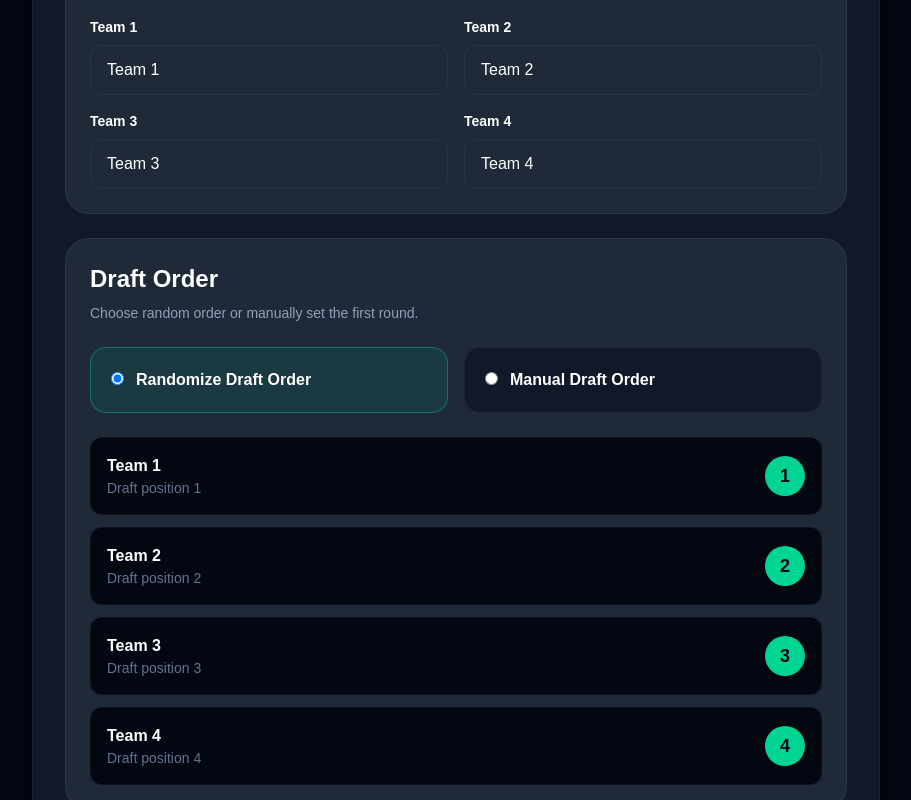
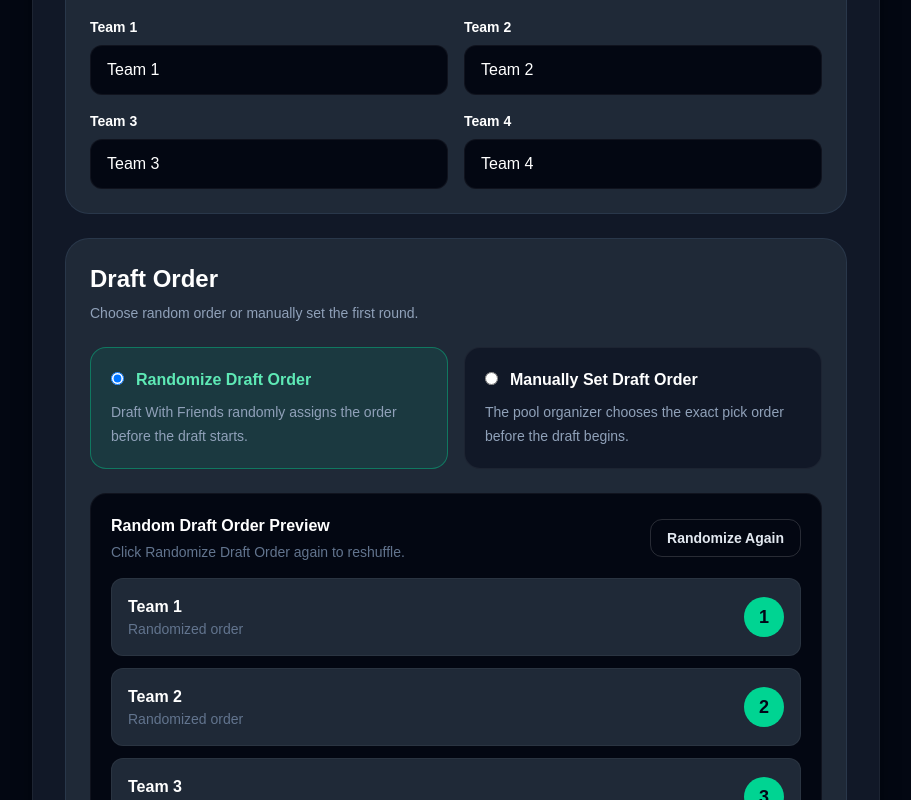
Before and after one commit to garrymorrison84/draft-with-friends, a Next.js app: page /football/create in a window 1280 px wide. Shown: the part 860-1660 px from the top of the page, without its empty margins (184-1095 px from the left). Built offline with nearby package versions, Linux system fonts and the light colour scheme.

Commit message:
Align football setup with weekly pools

```diff
--- a/app/football/create/page.tsx
+++ b/app/football/create/page.tsx
@@ -11,8 +11,8 @@ import {
 } from "../lib/storage";
 
 export default function CreateFootballPoolPage() {
-  const [poolName, setPoolName] = useState("College Football Draft");
-  const [season, setSeason] = useState("2026 Season");
+  const [poolName, setPoolName] = useState("College Football Week 1 Draft");
+  const [week, setWeek] = useState("Week 1");
   const [numberOfTeams, setNumberOfTeams] = useState(4);
   const [teamNames, setTeamNames] = useState(["Team 1", "Team 2", "Team 3", "Team 4"]);
   const [draftOrder, setDraftOrder] = useState(["Team 1", "Team 2", "Team 3", "Team 4"]);
@@ -78,7 +78,7 @@ export default function CreateFootballPoolPage() {
     saveFootballPool({
       id,
       poolName: poolName.trim() || "College Football Draft",
-      season: season.trim() || "2026 Season",
+      season: week.trim() || "Week 1",
       numberOfTeams,
       teamNames: teams,
       draftOrder: order.map((team, index) => team?.trim() || teams[index]),
@@ -105,13 +105,13 @@ export default function CreateFootballPoolPage() {
           Create a College Football Pool
         </h1>
         <p className="mt-4 text-lg text-slate-400">
-          Set up teams, season settings, and draft order before choosing scoring.
+          Set up the weekly pool, team names, and draft order before choosing scoring.
         </p>
 
         <div className="mt-10 rounded-3xl border border-white/5 bg-[#111827] p-8 shadow-xl shadow-black/40">
           <div className="grid gap-6">
             <TextField label="Pool Name" value={poolName} onChange={setPoolName} />
-            <TextField label="Season" value={season} onChange={setSeason} />
+            <TextField label="Week" value={week} onChange={setWeek} />
 
             <div>
               <label className="mb-2 block text-sm font-semibold">
@@ -122,7 +122,7 @@ export default function CreateFootballPoolPage() {
                 onChange={(event) => updateNumberOfTeams(Number(event.target.value))}
                 className="w-full rounded-xl border border-white/5 bg-[#1F2937] px-4 py-3 text-white"
               >
-                {[2, 4, 6, 8, 10, 12].map((num) => (
+                {[2, 3, 4, 5, 6, 7, 8, 9, 10, 11, 12].map((num) => (
                   <option key={num} value={num}>
                     {num} Teams
                   </option>
@@ -138,6 +138,7 @@ export default function CreateFootballPoolPage() {
                     label={`Team ${index + 1}`}
                     value={team}
                     onChange={(value) => updateTeamName(index, value)}
+                    inputClassName="bg-[#030712]"
                   />
                 ))}
               </div>
@@ -145,11 +146,9 @@ export default function CreateFootballPoolPage() {
 
             <Panel title="Draft Order" body="Choose random order or manually set the first round.">
               <div className="mt-6 grid gap-4 md:grid-cols-2">
-                {["random", "manual"].map((method) => (
                 <label
-                    key={method}
                   className={`cursor-pointer rounded-2xl border p-5 ${
-                      draftOrderMethod === method
+                    draftOrderMethod === "random"
                       ? "border-emerald-400/40 bg-emerald-400/10"
                       : "border-white/5 bg-[#111827]"
                   }`}
@@ -157,21 +156,83 @@ export default function CreateFootballPoolPage() {
                   <input
                     type="radio"
                     name="draftOrder"
-                      checked={draftOrderMethod === method}
+                    checked={draftOrderMethod === "random"}
                     onChange={() => {
-                        setDraftOrderMethod(method);
-                        if (method === "random") randomizeDraftOrder();
+                      setDraftOrderMethod("random");
+                      randomizeDraftOrder();
                     }}
                     className="mr-3"
                   />
-                    <span className="font-bold text-white">
-                      {method === "random" ? "Randomize Draft Order" : "Manual Draft Order"}
+                  <span
+                    className={`font-bold ${
+                      draftOrderMethod === "random"
+                        ? "text-emerald-300"
+                        : "text-white"
+                    }`}
+                  >
+                    Randomize Draft Order
                   </span>
+                  <p className="mt-2 text-sm leading-6 text-slate-400">
+                    Draft With Friends randomly assigns the order before the draft starts.
+                  </p>
                 </label>
-                ))}
+
+                <label
+                  className={`cursor-pointer rounded-2xl border p-5 ${
+                    draftOrderMethod === "manual"
+                      ? "border-emerald-400/40 bg-emerald-400/10"
+                      : "border-white/5 bg-[#111827]"
+                  }`}
+                >
+                  <input
+                    type="radio"
+                    name="draftOrder"
+                    checked={draftOrderMethod === "manual"}
+                    onChange={() => setDraftOrderMethod("manual")}
+                    className="mr-3"
+                  />
+                  <span
+                    className={`font-bold ${
+                      draftOrderMethod === "manual"
+                        ? "text-emerald-300"
+                        : "text-white"
+                    }`}
+                  >
+                    Manually Set Draft Order
+                  </span>
+                  <p className="mt-2 text-sm leading-6 text-slate-400">
+                    The pool organizer chooses the exact pick order before the draft begins.
+                  </p>
+                </label>
               </div>
 
-              <div className="mt-6 space-y-3">
+              <div className="mt-6 rounded-2xl border border-white/5 bg-[#030712] p-5">
+                <div className="flex items-center justify-between gap-4">
+                  <div>
+                    <p className="font-bold">
+                      {draftOrderMethod === "manual"
+                        ? "Manual Draft Order Preview"
+                        : "Random Draft Order Preview"}
+                    </p>
+                    <p className="mt-1 text-sm text-slate-500">
+                      {draftOrderMethod === "manual"
+                        ? "Drag teams on desktop, or use the order controls on mobile."
+                        : "Click Randomize Draft Order again to reshuffle."}
+                    </p>
+                  </div>
+
+                  {draftOrderMethod === "random" && (
+                    <button
+                      type="button"
+                      onClick={randomizeDraftOrder}
+                      className="rounded-xl border border-white/15 px-4 py-2 text-sm font-semibold text-slate-200 hover:bg-[#111827]"
+                    >
+                      Randomize Again
+                    </button>
+                  )}
+                </div>
+
+                <div className="mt-4 space-y-3">
                   {draftOrder.map((team, index) => (
                     <div
                       key={`${team}-${index}`}
@@ -179,20 +240,40 @@ export default function CreateFootballPoolPage() {
                       onDragStart={() => setDraggedIndex(index)}
                       onDragOver={(event) => event.preventDefault()}
                       onDrop={() => handleDrop(index)}
-                    className="flex items-center justify-between rounded-xl border border-white/5 bg-[#030712] p-4"
+                      className={`flex items-center justify-between rounded-xl border border-white/5 bg-[#1F2937] p-4 ${
+                        draftOrderMethod === "manual"
+                          ? "cursor-grab active:cursor-grabbing"
+                          : ""
+                      }`}
                     >
-                    <div>
-                      <p className="font-bold">{team || `Team ${index + 1}`}</p>
-                      <p className="text-sm text-slate-500">Draft position {index + 1}</p>
+                      <div className="min-w-0">
+                        <p className="font-bold">
+                          {team?.trim() || `Team ${index + 1}`}
+                        </p>
+                        <p className="text-sm text-slate-500">
+                          {draftOrderMethod === "manual"
+                            ? "Set the draft position"
+                            : "Randomized order"}
+                        </p>
                       </div>
 
                       <div className="flex items-center gap-3">
                         {draftOrderMethod === "manual" && (
-                        <div className="flex gap-2">
-                          <button type="button" onClick={() => moveDraftTeam(index, -1)} className="rounded-lg border border-white/15 px-3 py-2 text-xs font-bold disabled:opacity-35" disabled={index === 0}>
+                          <div className="flex gap-2 md:hidden">
+                            <button
+                              type="button"
+                              onClick={() => moveDraftTeam(index, -1)}
+                              disabled={index === 0}
+                              className="rounded-lg border border-white/15 px-3 py-2 text-xs font-bold text-slate-200 disabled:cursor-not-allowed disabled:opacity-35"
+                            >
                               Up
                             </button>
-                          <button type="button" onClick={() => moveDraftTeam(index, 1)} className="rounded-lg border border-white/15 px-3 py-2 text-xs font-bold disabled:opacity-35" disabled={index === draftOrder.length - 1}>
+                            <button
+                              type="button"
+                              onClick={() => moveDraftTeam(index, 1)}
+                              disabled={index === draftOrder.length - 1}
+                              className="rounded-lg border border-white/15 px-3 py-2 text-xs font-bold text-slate-200 disabled:cursor-not-allowed disabled:opacity-35"
+                            >
                               Down
                             </button>
                           </div>
@@ -203,6 +284,7 @@ export default function CreateFootballPoolPage() {
                       </div>
                     </div>
                   ))}
+                </div>
               </div>
             </Panel>
 
@@ -224,10 +306,12 @@ function TextField({
   label,
   value,
   onChange,
+  inputClassName = "bg-[#1F2937]",
 }: {
   label: string;
   value: string;
   onChange: (value: string) => void;
+  inputClassName?: string;
 }) {
   return (
     <div>
@@ -236,7 +320,7 @@ function TextField({
         type="text"
         value={value}
         onChange={(event) => onChange(event.target.value)}
-        className="w-full rounded-xl border border-white/5 bg-[#1F2937] px-4 py-3 text-white outline-none placeholder:text-slate-600"
+        className={`w-full rounded-xl border border-white/5 px-4 py-3 text-white outline-none placeholder:text-slate-600 ${inputClassName}`}
       />
     </div>
   );
```
Lines whose indentation alone changed are shown as unchanged.
